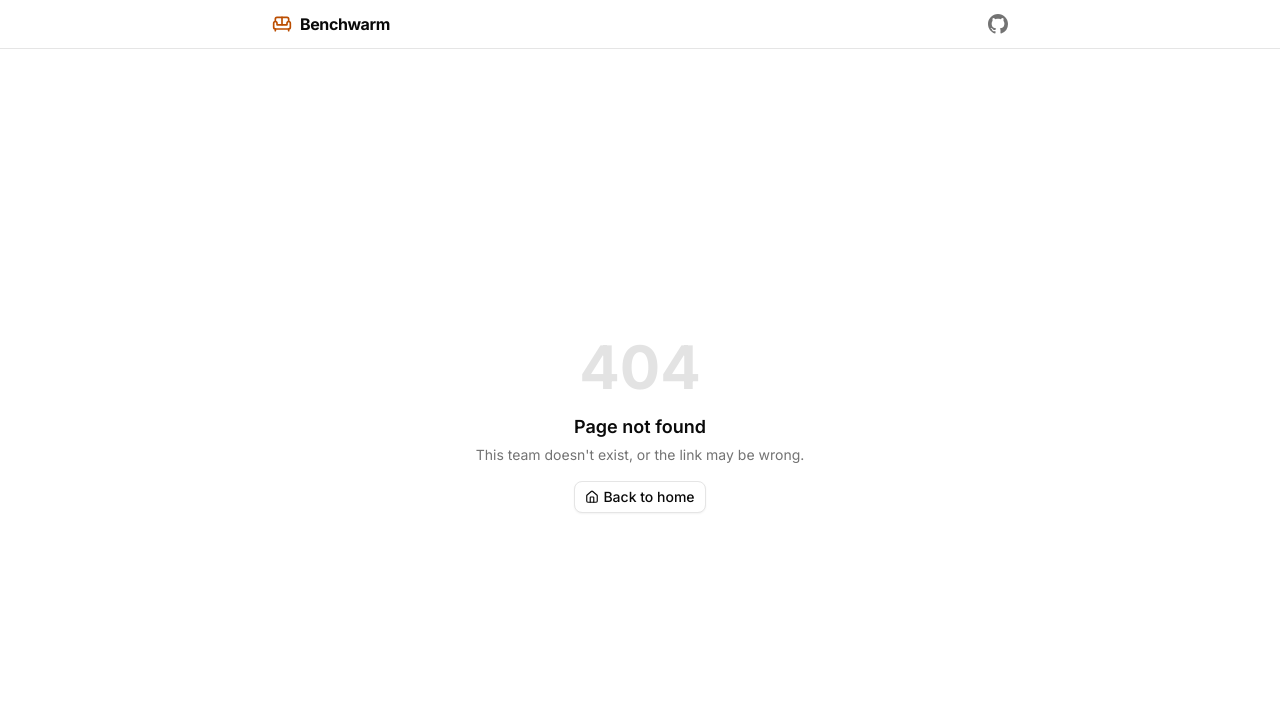
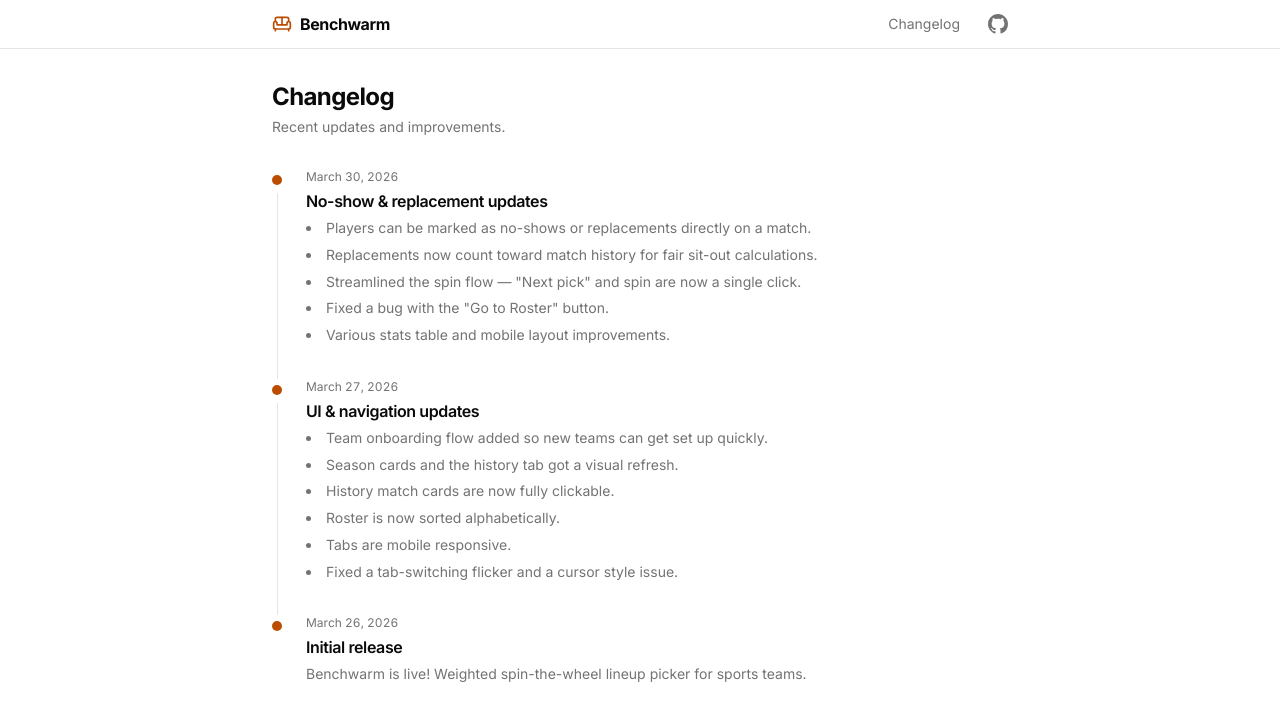
Before and after one commit to carlssonemil/benchwarm, a Next.js app: page /changelog in a window 1280 px wide. Before the commit this address had no page. Shown: the top 720 px of the page. Built offline with nearby package versions, Linux system fonts and the light colour scheme.

Commit message:
Add changelog page

```diff
--- /dev/null
+++ b/src/app/changelog/page.tsx
@@ -0,0 +1,55 @@
+import type { Metadata } from 'next'
+import { changelog } from '@/data/changelog'
+
+export const metadata: Metadata = {
+  title: 'Changelog — Benchwarm',
+  description: 'Recent updates and improvements to Benchwarm.',
+}
+
+export default function ChangelogPage() {
+  return (
+    <main className="flex flex-1 flex-col items-center">
+      <div className="flex flex-col w-full max-w-3xl mx-auto px-4 py-8 pb-12 gap-8">
+        <div>
+          <h1 className="text-2xl font-bold tracking-tight">Changelog</h1>
+          <p className="text-muted-foreground text-sm mt-1">Recent updates and improvements.</p>
+        </div>
+
+        <div className="flex flex-col">
+          {changelog.map((entry, i) => (
+            <div key={i} className="flex gap-6 group">
+              {/* Timeline line + dot */}
+              <div className="flex flex-col items-center">
+                <div className="size-2.5 rounded-full bg-amber-700 mt-1.5 shrink-0" />
+                {i < changelog.length - 1 && (
+                  <div className="w-px flex-1 bg-border mt-2" />
+                )}
+              </div>
+
+              {/* Content */}
+              <div className="pb-8 flex flex-col gap-1 min-w-0">
+                <time className="text-xs text-muted-foreground tabular-nums">
+                  {new Date(entry.date).toLocaleDateString('en-US', {
+                    year: 'numeric',
+                    month: 'long',
+                    day: 'numeric',
+                  })}
+                </time>
+                <h2 className="font-semibold tracking-tight">{entry.title}</h2>
+                {Array.isArray(entry.description) ? (
+                  <ul className="text-sm text-muted-foreground leading-relaxed list-disc list-inside space-y-1">
+                    {entry.description.map((item, j) => (
+                      <li key={j}>{item}</li>
+                    ))}
+                  </ul>
+                ) : (
+                  <p className="text-sm text-muted-foreground leading-relaxed">{entry.description}</p>
+                )}
+              </div>
+            </div>
+          ))}
+        </div>
+      </div>
+    </main>
+  )
+}
--- a/src/components/site-header.tsx
+++ b/src/components/site-header.tsx
@@ -16,6 +16,13 @@ export function SiteHeader() {
           <span className="text-base font-bold tracking-tight">Benchwarm</span>
         </Link>
 
+        <div className="flex items-center gap-7">
+          <Link
+            href="/changelog"
+            className="text-sm text-muted-foreground hover:text-foreground transition-colors"
+          >
+            Changelog
+          </Link>
           <a
             href="https://github.com/carlssonemil/benchwarm"
             aria-label="GitHub"
@@ -26,6 +33,7 @@ export function SiteHeader() {
             </svg>
           </a>
         </div>
+      </div>
     </header>
   )
 }
--- /dev/null
+++ b/src/data/changelog.ts
@@ -0,0 +1,36 @@
+export type ChangelogEntry = {
+  date: string
+  title: string
+  description: string | string[]
+}
+
+export const changelog: ChangelogEntry[] = [
+  {
+    date: '2026-03-30',
+    title: 'No-show & replacement updates',
+    description: [
+      'Players can be marked as no-shows or replacements directly on a match.',
+      'Replacements now count toward match history for fair sit-out calculations.',
+      'Streamlined the spin flow — "Next pick" and spin are now a single click.',
+      'Fixed a bug with the "Go to Roster" button.',
+      'Various stats table and mobile layout improvements.',
+    ],
+  },
+  {
+    date: '2026-03-27',
+    title: 'UI & navigation updates',
+    description: [
+      'Team onboarding flow added so new teams can get set up quickly.',
+      'Season cards and the history tab got a visual refresh.',
+      'History match cards are now fully clickable.',
+      'Roster is now sorted alphabetically.',
+      'Tabs are mobile responsive.',
+      'Fixed a tab-switching flicker and a cursor style issue.',
+    ],
+  },
+  {
+    date: '2026-03-26',
+    title: 'Initial release',
+    description: 'Benchwarm is live! Weighted spin-the-wheel lineup picker for sports teams.',
+  },
+]
```
Lines whose indentation alone changed are shown as unchanged.
